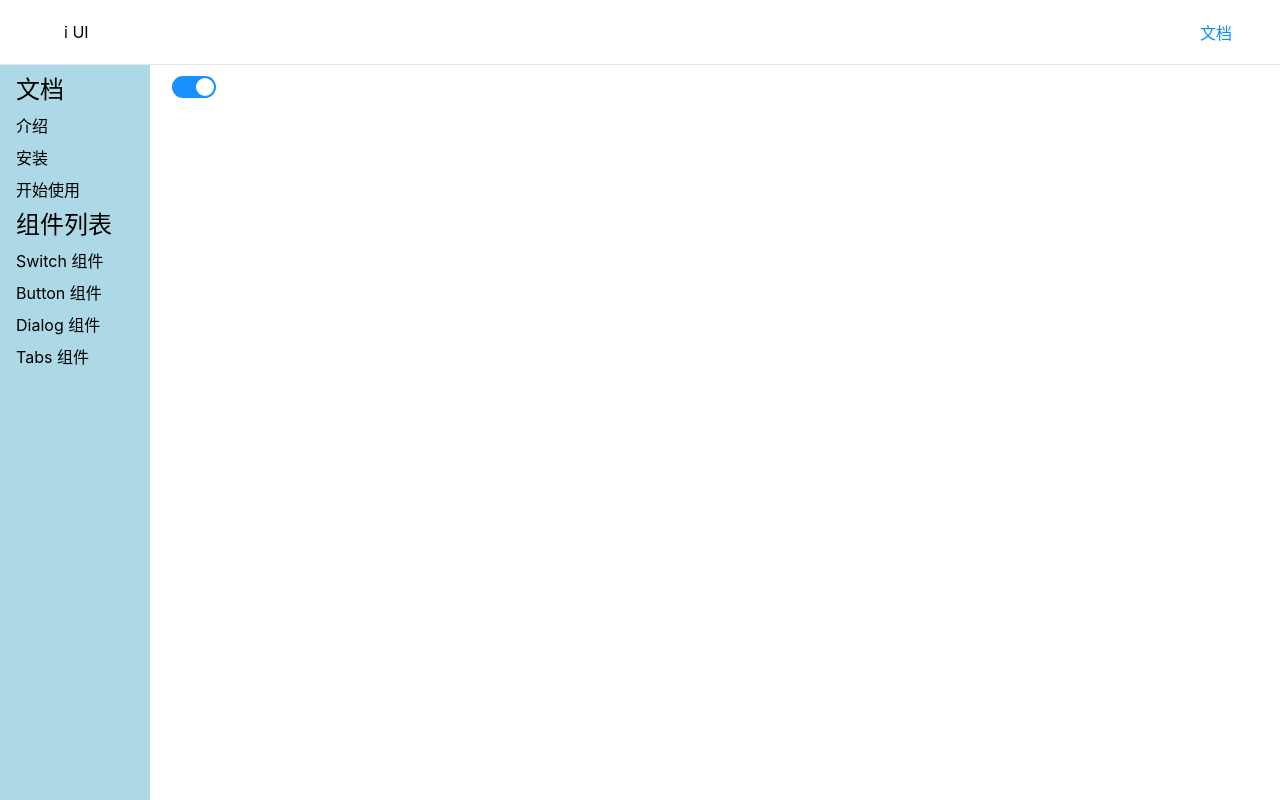
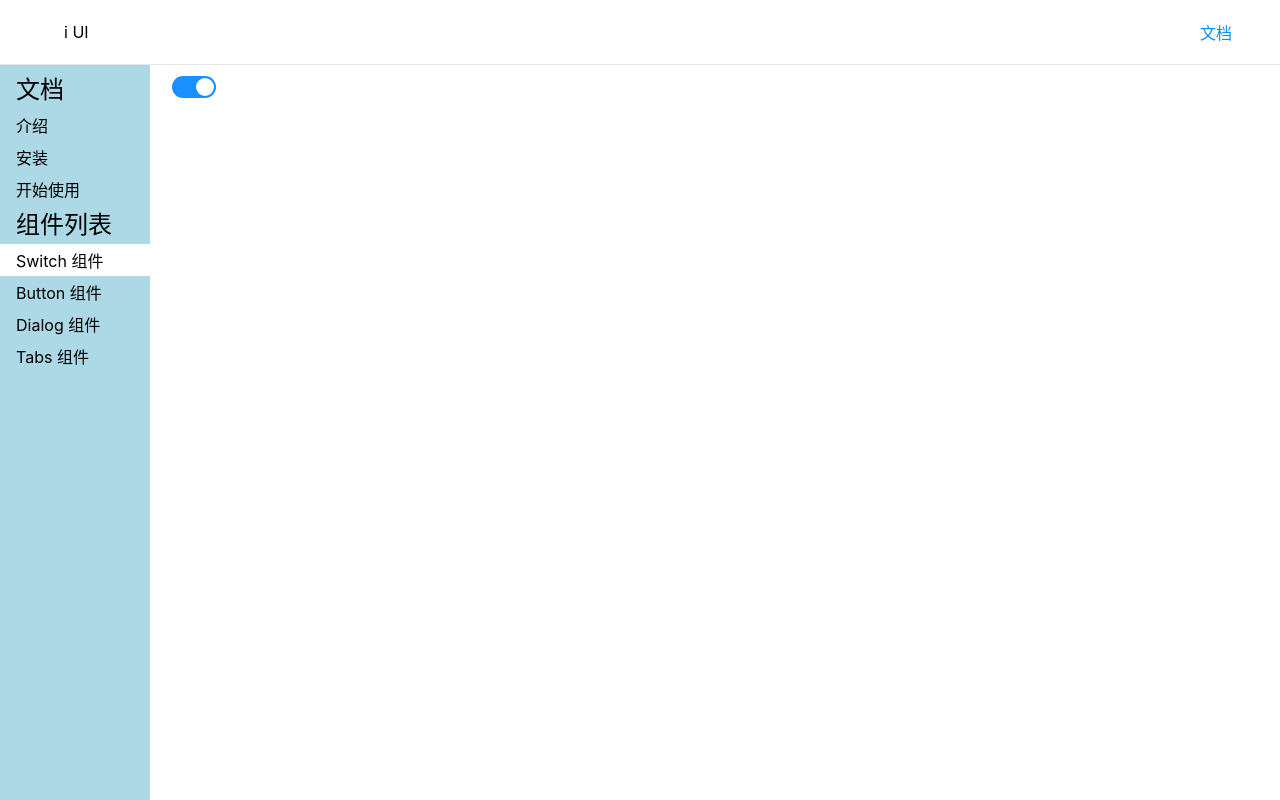
Before and after one commit to HXL1111/i-ui-store, a Vue app: page /#/doc/switch in a window 1280 px wide. Built offline with nearby package versions, Linux system fonts and the light colour scheme.

Commit message:
aside 选中css

```diff
--- a/src/views/Doc.vue
+++ b/src/views/Doc.vue
@@ -83,13 +83,21 @@ export default {
 aside {
   background: lightblue;
   width: 150px;
-  padding: 16px;
+  padding: 16px 0;
   > h2 {
     margin-bottom: 4px;
+    padding: 0 16px;
   }
   > ol {
     > li {
-      padding: 4px 0;
+      > a {
+        display: block;
+        padding: 4px 16px;
+        text-decoration: none;
+      }
+      .router-link-active {
+        background: white;
+      }
     }
   }
 }
```
